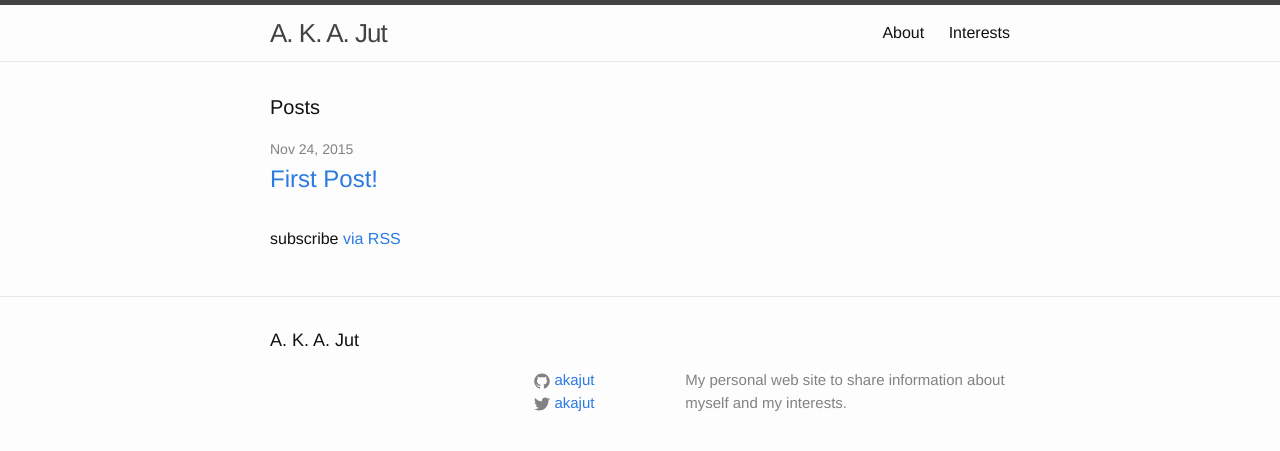
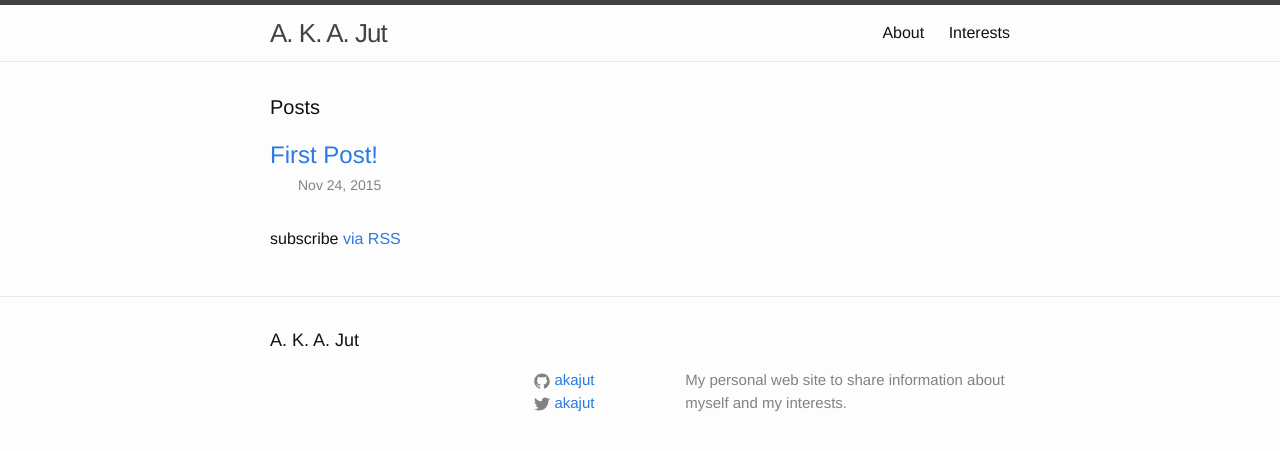
Before and after one commit to akajut/jekyll-ghpages, a Jekyll site: the page built from index.html, in a window 1280 px wide. Shown: the top 451 px of the page. Built offline with Jekyll 4.4.1, drawn with Linux system fonts in a browser that asks for light colours.

Commit message:
Posts layout tweaks

```diff
--- a/_sass/_layout.scss
+++ b/_sass/_layout.scss
@@ -175,12 +175,18 @@
 
     > li {
         margin-bottom: $spacing-unit;
+        > h2 {
+            margin-bottom: 0;
+        }
     }
+
+
 }
 
 .post-meta {
     font-size: $small-font-size;
     color: $grey-color;
+    padding-left: 2em;
 }
 
 .post-link {
--- a/index.html
+++ b/index.html
@@ -9,11 +9,11 @@ layout: default
   <ul class="post-list">
     {% for post in site.posts %}
       <li>
-        <span class="post-meta">{{ post.date | date: "%b %-d, %Y" }}</span>
 
         <h2>
           <a class="post-link" href="{{ post.url | prepend: site.baseurl }}">{{ post.title }}</a>
         </h2>
+        <span class="post-meta">{{ post.date | date: "%b %-d, %Y" }}</span>
       </li>
     {% endfor %}
   </ul>
```
